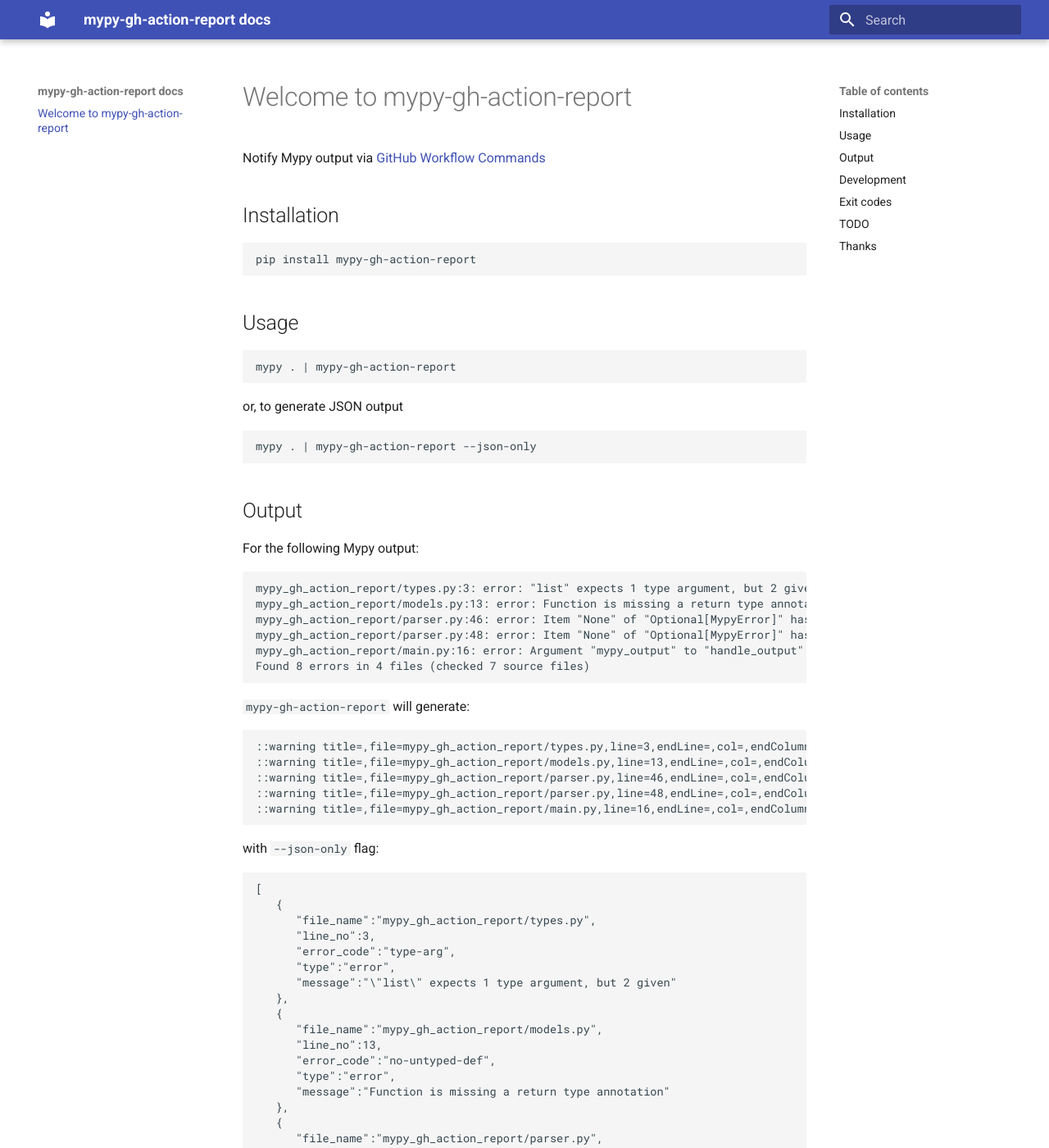
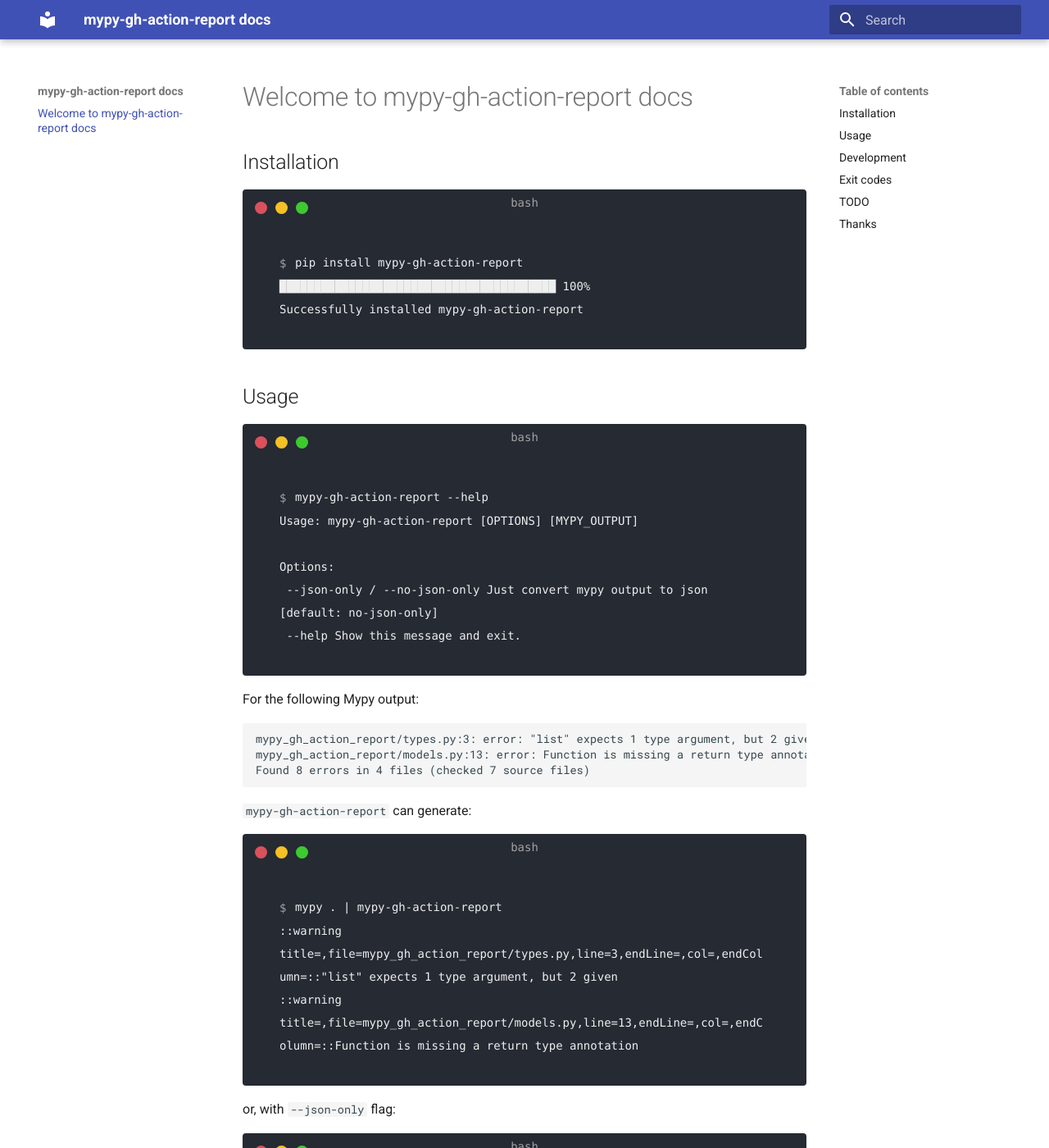
Before and after one commit to bc291/mypy-gh-action-report, an MkDocs documentation site: the page built from docs/index.md, in a window 1280 px wide and 1400 px high. Shown: the whole window at 82% size. Built offline with MkDocs 1.6.1 and Material for MkDocs 9.7.7, drawn with Linux system fonts in a browser that asks for light colours; some of the changed text lies outside the part shown.

Commit message:
Add termynal.js

````diff
--- /dev/null
+++ b/docs/css/termynal.css
@@ -0,0 +1,101 @@
+/**
+ * termynal.js
+ *
+ * @author Ines Montani <ines@ines.io>
+ * @version 0.0.1
+ * @license MIT
+ */
+
+:root {
+    --color-bg: #252a33;
+    --color-text: #eee;
+    --color-text-subtle: #a2a2a2;
+}
+
+[data-termynal] {
+    width: 750px;
+    max-width: 100%;
+    background: var(--color-bg);
+    color: var(--color-text);
+    font-size: 14px;
+    font-family: 'Fira Mono', Consolas, Menlo, Monaco, 'Courier New', Courier, monospace;
+    border-radius: 4px;
+    padding: 75px 45px 35px;
+    position: relative;
+    -webkit-box-sizing: border-box;
+            box-sizing: border-box;
+}
+
+[data-termynal]:before {
+    content: '';
+    position: absolute;
+    top: 15px;
+    left: 15px;
+    display: inline-block;
+    width: 15px;
+    height: 15px;
+    border-radius: 50%;
+    /* A little hack to display the window buttons in one pseudo element. */
+    background: #d9515d;
+    -webkit-box-shadow: 25px 0 0 #f4c025, 50px 0 0 #3ec930;
+            box-shadow: 25px 0 0 #f4c025, 50px 0 0 #3ec930;
+}
+
+[data-termynal]:after {
+    content: 'bash';
+    position: absolute;
+    color: var(--color-text-subtle);
+    top: 5px;
+    left: 0;
+    width: 100%;
+    text-align: center;
+}
+
+[data-ty] {
+    display: block;
+    line-height: 2;
+}
+
+[data-ty]:before {
+    /* Set up defaults and ensure empty lines are displayed. */
+    content: '';
+    display: inline-block;
+    vertical-align: middle;
+}
+
+[data-ty="input"]:before,
+[data-ty-prompt]:before {
+    margin-right: 0.75em;
+    color: var(--color-text-subtle);
+}
+
+[data-ty="input"]:before {
+    content: '$';
+}
+
+[data-ty][data-ty-prompt]:before {
+    content: attr(data-ty-prompt);
+}
+
+[data-ty-cursor]:after {
+    content: attr(data-ty-cursor);
+    font-family: monospace;
+    margin-left: 0.5em;
+    -webkit-animation: blink 1s infinite;
+            animation: blink 1s infinite;
+}
+
+
+/* Cursor animation */
+
+@-webkit-keyframes blink {
+    50% {
+        opacity: 0;
+    }
+}
+
+@keyframes blink {
+    50% {
+        opacity: 0;
+    }
+}
--- a/docs/index.md
+++ b/docs/index.md
@@ -1,90 +1,46 @@
-# Welcome to mypy-gh-action-report
-
-Notify Mypy output via [GitHub Workflow Commands](https://docs.github.com/en/actions/using-workflows/workflow-commands-for-github-actions)
+# Welcome to mypy-gh-action-report docs
 
 ## Installation
 
-```bash
-pip install mypy-gh-action-report
-```
+<div id="install" data-termynal data-ty-typeDelay="40" data-ty-lineDelay="200">
+    <span data-ty="input">pip install mypy-gh-action-report</span>
+    <span data-ty="progress"></span>
+    <span data-ty>Successfully installed mypy-gh-action-report</span>
+</div>
 
 ## Usage
 
-
-```bash
-mypy . | mypy-gh-action-report
-```
-
-or, to generate JSON output
-
-```bash
-mypy . | mypy-gh-action-report --json-only
-```
-
-## Output
+<div id="help" data-termynal data-ty-typeDelay="40" data-ty-lineDelay="200">
+    <span data-ty="input">mypy-gh-action-report --help</span>
+    <span data-ty>Usage: mypy-gh-action-report [OPTIONS] [MYPY_OUTPUT]</span>
+    <span data-ty></span>
+    <span data-ty>Options:</span>
+    <span data-ty>  --json-only / --no-json-only    Just convert mypy output to json  [default: no-json-only]</span>
+    <span data-ty>  --help                          Show this message and exit.</span>
+</div>
 
 For the following Mypy output:
 
 ```bash
 mypy_gh_action_report/types.py:3: error: "list" expects 1 type argument, but 2 given  [type-arg]
 mypy_gh_action_report/models.py:13: error: Function is missing a return type annotation  [no-untyped-def]
-mypy_gh_action_report/parser.py:46: error: Item "None" of "Optional[MypyError]" has no attribute "file_name"  [union-attr]
-mypy_gh_action_report/parser.py:48: error: Item "None" of "Optional[MypyError]" has no attribute "line_no"  [union-attr]
-mypy_gh_action_report/main.py:16: error: Argument "mypy_output" to "handle_output" has incompatible type "Optional[str]"; expected "str"  [arg-type]
 Found 8 errors in 4 files (checked 7 source files)
 ```
 
-`mypy-gh-action-report` will generate:
+`mypy-gh-action-report` can generate:
 
-```bash
-::warning title=,file=mypy_gh_action_report/types.py,line=3,endLine=,col=,endColumn=::"list" expects 1 type argument, but 2 given
-::warning title=,file=mypy_gh_action_report/models.py,line=13,endLine=,col=,endColumn=::Function is missing a return type annotation
-::warning title=,file=mypy_gh_action_report/parser.py,line=46,endLine=,col=,endColumn=::Item "None" of "Optional[MypyError]" has no attribute "file_name"
-::warning title=,file=mypy_gh_action_report/parser.py,line=48,endLine=,col=,endColumn=::Item "None" of "Optional[MypyError]" has no attribute "line_no"
-::warning title=,file=mypy_gh_action_report/main.py,line=16,endLine=,col=,endColumn=::Argument "mypy_output" to "handle_output" has incompatible type "Optional[str]"; expected "str"
-```
+<div id="cmd" data-termynal data-ty-typeDelay="40" data-ty-lineDelay="200">
+    <span data-ty="input">mypy . | mypy-gh-action-report</span>
+    <span data-ty>::warning title=,file=mypy_gh_action_report/types.py,line=3,endLine=,col=,endColumn=::"list" expects 1 type argument, but 2 given</span>
+    <span data-ty>::warning title=,file=mypy_gh_action_report/models.py,line=13,endLine=,col=,endColumn=::Function is missing a return type annotation</span>
+</div>
 
-with `--json-only` flag:
+or, with `--json-only` flag:
 
-```json
-[
-   {
-      "file_name":"mypy_gh_action_report/types.py",
-      "line_no":3,
-      "error_code":"type-arg",
-      "type":"error",
-      "message":"\"list\" expects 1 type argument, but 2 given"
-   },
-   {
-      "file_name":"mypy_gh_action_report/models.py",
-      "line_no":13,
-      "error_code":"no-untyped-def",
-      "type":"error",
-      "message":"Function is missing a return type annotation"
-   },
-   {
-      "file_name":"mypy_gh_action_report/parser.py",
-      "line_no":46,
-      "error_code":"union-attr",
-      "type":"error",
-      "message":"Item \"None\" of \"Optional[MypyError]\" has no attribute \"file_name\""
-   },
-   {
-      "file_name":"mypy_gh_action_report/parser.py",
-      "line_no":48,
-      "error_code":"union-attr",
-      "type":"error",
-      "message":"Item \"None\" of \"Optional[MypyError]\" has no attribute \"line_no\""
-   },
-   {
-      "file_name":"mypy_gh_action_report/main.py",
-      "line_no":16,
-      "error_code":"arg-type",
-      "type":"error",
-      "message":"Argument \"mypy_output\" to \"handle_output\" has incompatible type \"Optional[str]\"; expected \"str\""
-   }
-]
-```
+<div id="cmdJson" data-termynal data-ty-typeDelay="40" data-ty-lineDelay="200">
+    <span data-ty="input">mypy . | mypy-gh-action-report --json-only</span>
+    <span data-ty>[{"file_name": "mypy_gh_action_report/types.py", "line_no": 3, "error_code": "type-arg", "type": "error", "message": "\\"list\\" expects 1 type argument, but 2 given"}, {"file_name": "mypy_gh_action_report/models.py", "line_no": 13, "error_code": "no-untyped-def", "type": "error", "message": "Function is missing a return type annotation"}]</span>
+</div>
 
 ## Development
 
--- /dev/null
+++ b/docs/js/termynal.js
@@ -0,0 +1,201 @@
+/**
+ * termynal.js
+ * A lightweight, modern and extensible animated terminal window, using
+ * async/await.
+ *
+ * @author Ines Montani <ines@ines.io>
+ * @version 0.0.1
+ * @license MIT
+ */
+
+'use strict';
+
+/** Generate a terminal widget. */
+class Termynal {
+    /**
+     * Construct the widget's settings.
+     * @param {(string|Node)=} container - Query selector or container element.
+     * @param {Object=} options - Custom settings.
+     * @param {string} options.prefix - Prefix to use for data attributes.
+     * @param {number} options.startDelay - Delay before animation, in ms.
+     * @param {number} options.typeDelay - Delay between each typed character, in ms.
+     * @param {number} options.lineDelay - Delay between each line, in ms.
+     * @param {number} options.progressLength - Number of characters displayed as progress bar.
+     * @param {string} options.progressChar – Character to use for progress bar, defaults to █.
+	 * @param {number} options.progressPercent - Max percent of progress.
+     * @param {string} options.cursor – Character to use for cursor, defaults to ▋.
+     * @param {Object[]} lineData - Dynamically loaded line data objects.
+     * @param {boolean} options.noInit - Don't initialise the animation.
+     */
+    constructor(container = '#termynal', options = {}) {
+        this.container = (typeof container === 'string') ? document.querySelector(container) : container;
+        this.pfx = `data-${options.prefix || 'ty'}`;
+        this.startDelay = options.startDelay
+            || parseFloat(this.container.getAttribute(`${this.pfx}-startDelay`)) || 600;
+        this.typeDelay = options.typeDelay
+            || parseFloat(this.container.getAttribute(`${this.pfx}-typeDelay`)) || 90;
+        this.lineDelay = options.lineDelay
+            || parseFloat(this.container.getAttribute(`${this.pfx}-lineDelay`)) || 1500;
+        this.progressLength = options.progressLength
+            || parseFloat(this.container.getAttribute(`${this.pfx}-progressLength`)) || 40;
+        this.progressChar = options.progressChar
+            || this.container.getAttribute(`${this.pfx}-progressChar`) || '█';
+		this.progressPercent = options.progressPercent
+            || parseFloat(this.container.getAttribute(`${this.pfx}-progressPercent`)) || 100;
+        this.cursor = options.cursor
+            || this.container.getAttribute(`${this.pfx}-cursor`) || '▋';
+        this.lineData = this.lineDataToElements(options.lineData || []);
+        if (!options.noInit) this.init()
+    }
+
+    /**
+     * Initialise the widget, get lines, clear container and start animation.
+     */
+    init() {
+        // Appends dynamically loaded lines to existing line elements.
+        this.lines = [...this.container.querySelectorAll(`[${this.pfx}]`)].concat(this.lineData);
+
+        /**
+         * Calculates width and height of Termynal container.
+         * If container is empty and lines are dynamically loaded, defaults to browser `auto` or CSS.
+         */
+        const containerStyle = getComputedStyle(this.container);
+        this.container.style.width = containerStyle.width !== '0px' ?
+            containerStyle.width : undefined;
+        this.container.style.minHeight = containerStyle.height !== '0px' ?
+            containerStyle.height : undefined;
+
+        this.container.setAttribute('data-termynal', '');
+        this.container.innerHTML = '';
+        this.start();
+    }
+
+    /**
+     * Start the animation and rener the lines depending on their data attributes.
+     */
+    async start() {
+        await this._wait(this.startDelay);
+
+        for (let line of this.lines) {
+            const type = line.getAttribute(this.pfx);
+            const delay = line.getAttribute(`${this.pfx}-delay`) || this.lineDelay;
+
+            if (type == 'input') {
+                line.setAttribute(`${this.pfx}-cursor`, this.cursor);
+                await this.type(line);
+                await this._wait(delay);
+            }
+
+            else if (type == 'progress') {
+                await this.progress(line);
+                await this._wait(delay);
+            }
+
+            else {
+                this.container.appendChild(line);
+                await this._wait(delay);
+            }
+
+            line.removeAttribute(`${this.pfx}-cursor`);
+        }
+    }
+
+    /**
+     * Animate a typed line.
+     * @param {Node} line - The line element to render.
+     */
+    async type(line) {
+        const chars = [...line.textContent];
+        const delay = line.getAttribute(`${this.pfx}-typeDelay`) || this.typeDelay;
+        line.textContent = '';
+        this.container.appendChild(line);
+
+        for (let char of chars) {
+            await this._wait(delay);
+            line.textContent += char;
+        }
+    }
+
+    /**
+     * Animate a progress bar.
+     * @param {Node} line - The line element to render.
+     */
+    async progress(line) {
+        const progressLength = line.getAttribute(`${this.pfx}-progressLength`)
+            || this.progressLength;
+        const progressChar = line.getAttribute(`${this.pfx}-progressChar`)
+            || this.progressChar;
+        const chars = progressChar.repeat(progressLength);
+		const progressPercent = line.getAttribute(`${this.pfx}-progressPercent`)
+			|| this.progressPercent;
+        line.textContent = '';
+        this.container.appendChild(line);
+
+        for (let i = 1; i < chars.length + 1; i++) {
+            await this._wait(this.typeDelay);
+            const percent = Math.round(i / chars.length * 100);
+            line.textContent = `${chars.slice(0, i)} ${percent}%`;
+			if (percent>progressPercent) {
+				break;
+			}
+        }
+    }
+
+    /**
+     * Helper function for animation delays, called with `await`.
+     * @param {number} time - Timeout, in ms.
+     */
+    _wait(time) {
+        return new Promise(resolve => setTimeout(resolve, time));
+    }
+
+    /**
+     * Converts line data objects into line elements.
+     *
+     * @param {Object[]} lineData - Dynamically loaded lines.
+     * @param {Object} line - Line data object.
+     * @returns {Element[]} - Array of line elements.
+     */
+    lineDataToElements(lineData) {
+        return lineData.map(line => {
+            let div = document.createElement('div');
+            div.innerHTML = `<span ${this._attributes(line)}>${line.value || ''}</span>`;
+
+            return div.firstElementChild;
+        });
+    }
+
+    /**
+     * Helper function for generating attributes string.
+     *
+     * @param {Object} line - Line data object.
+     * @returns {string} - String of attributes.
+     */
+    _attributes(line) {
+        let attrs = '';
+        for (let prop in line) {
+            attrs += this.pfx;
+
+            if (prop === 'type') {
+                attrs += `="${line[prop]}" `
+            } else if (prop !== 'value') {
+                attrs += `-${prop}="${line[prop]}" `
+            }
+        }
+
+        return attrs;
+    }
+}
+
+/**
+* HTML API: If current script has container(s) specified, initialise Termynal.
+*/
+if (document.currentScript.hasAttribute('data-termynal-container')) {
+    const containers = document.currentScript.getAttribute('data-termynal-container');
+    containers.split('|')
+        .forEach(container => new Termynal(container))
+}
+
+let sections = ["install", "help", "cmd", "cmdJson"]
+
+sections.forEach(element => new Termynal("#" + element))
--- a/mkdocs.yml
+++ b/mkdocs.yml
@@ -1,3 +1,7 @@
 site_name: mypy-gh-action-report docs
 theme:
   name: material
+extra_css:
+- css/termynal.css
+extra_javascript:
+- js/termynal.js
````
